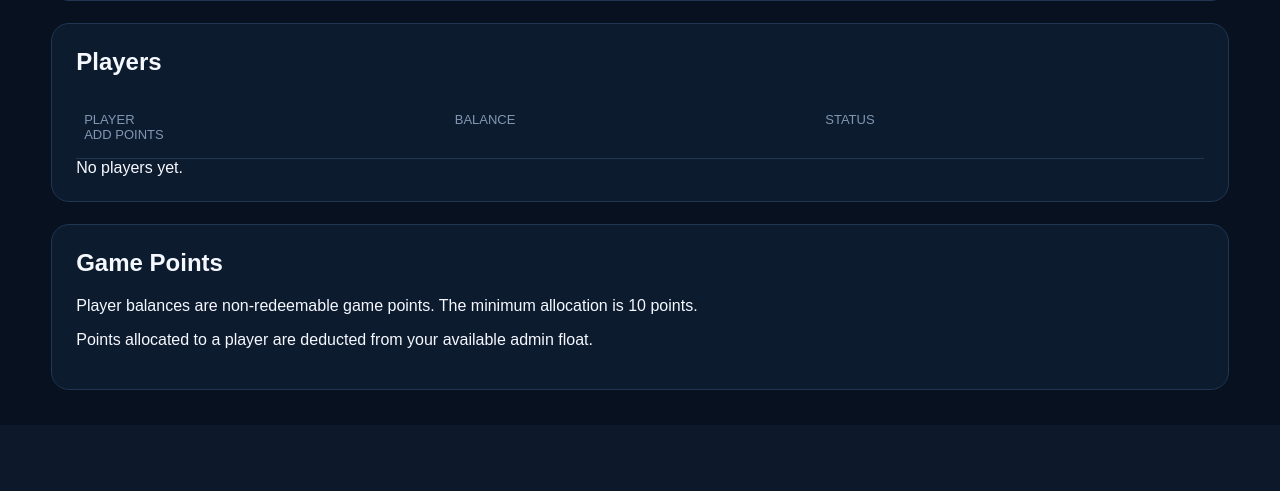
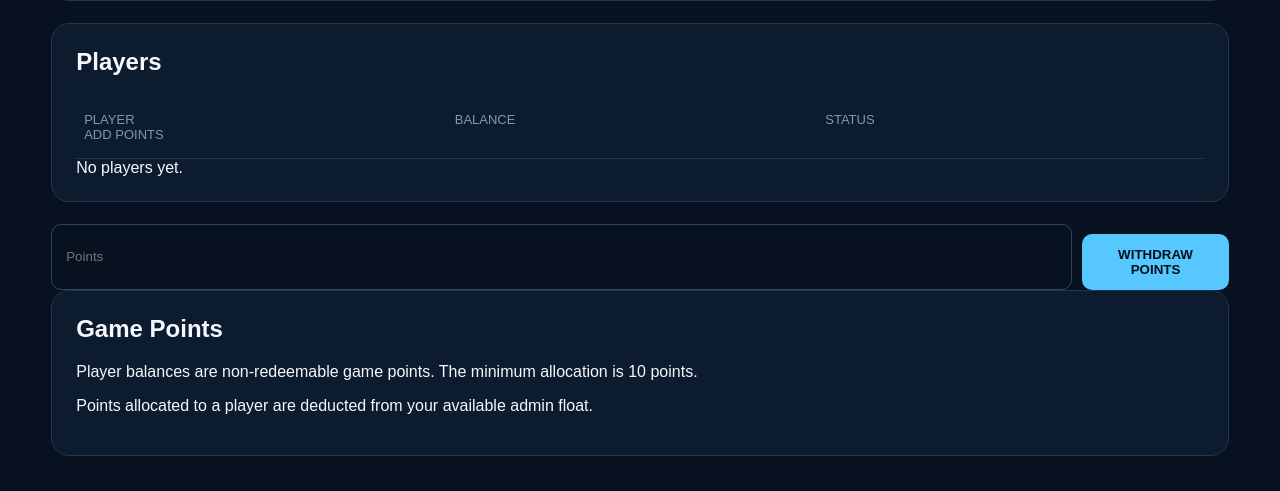
Before and after one commit to kiplangatduncan/High-flyer-, a Flask app: template templates/admin.html in a window 1280 px wide. Shown: the part 585-1076 px from the top of the page. Before the commit the page ends 975 px from the top, so only its background shows below. Run offline with Flask 3, Linux system fonts and the light colour scheme; the template is opened without the code that fills it, so the values that code supplies are empty.

Commit message:
Update admin.html

```diff
--- a/templates/admin.html
+++ b/templates/admin.html
@@ -163,7 +163,29 @@
     </div>
 
 </section>
+<form method="post"
+      action="{{ url_for('withdraw_player_points') }}"
+      class="inline-form">
 
+    <input
+        type="number"
+        name="amount"
+        min="1"
+        placeholder="Points"
+        required
+    >
+
+    <input
+        type="hidden"
+        name="player_id"
+        value="{{ player.id }}"
+    >
+
+    <button type="submit">
+        WITHDRAW POINTS
+    </button>
+
+</form>
 
 <!-- INFORMATION -->
 
```
